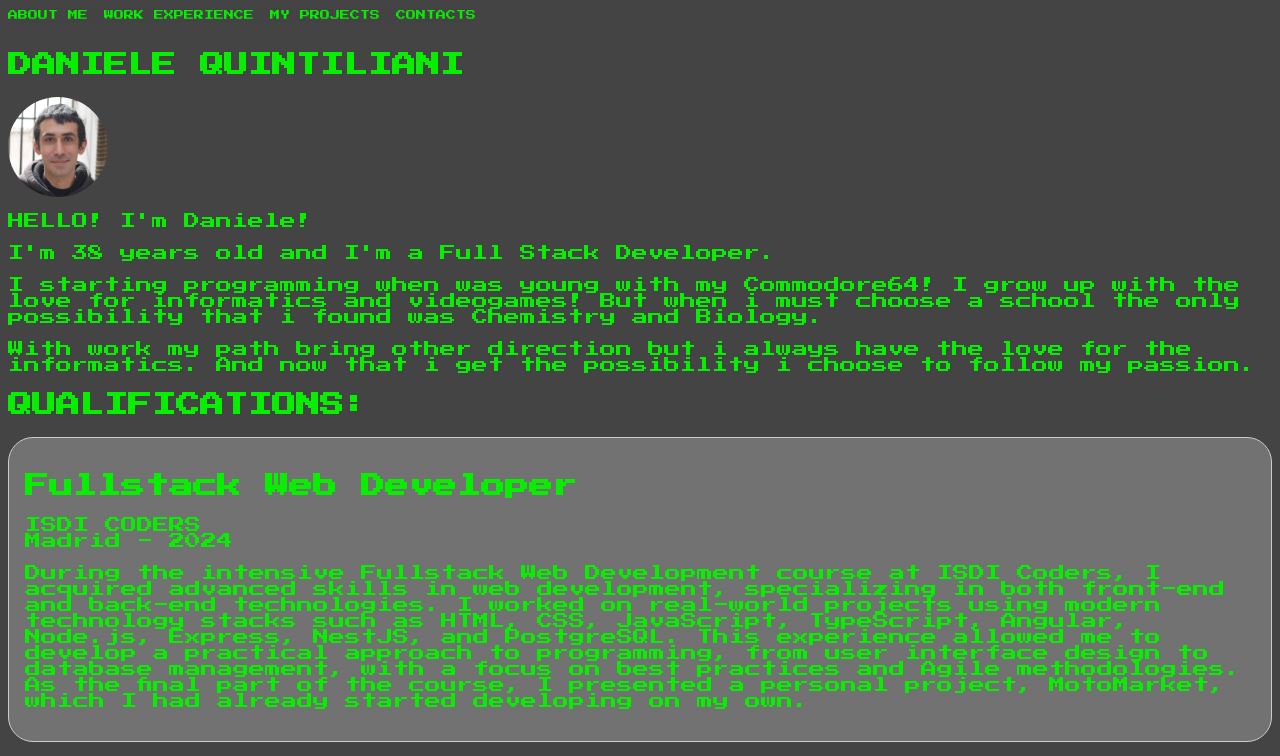
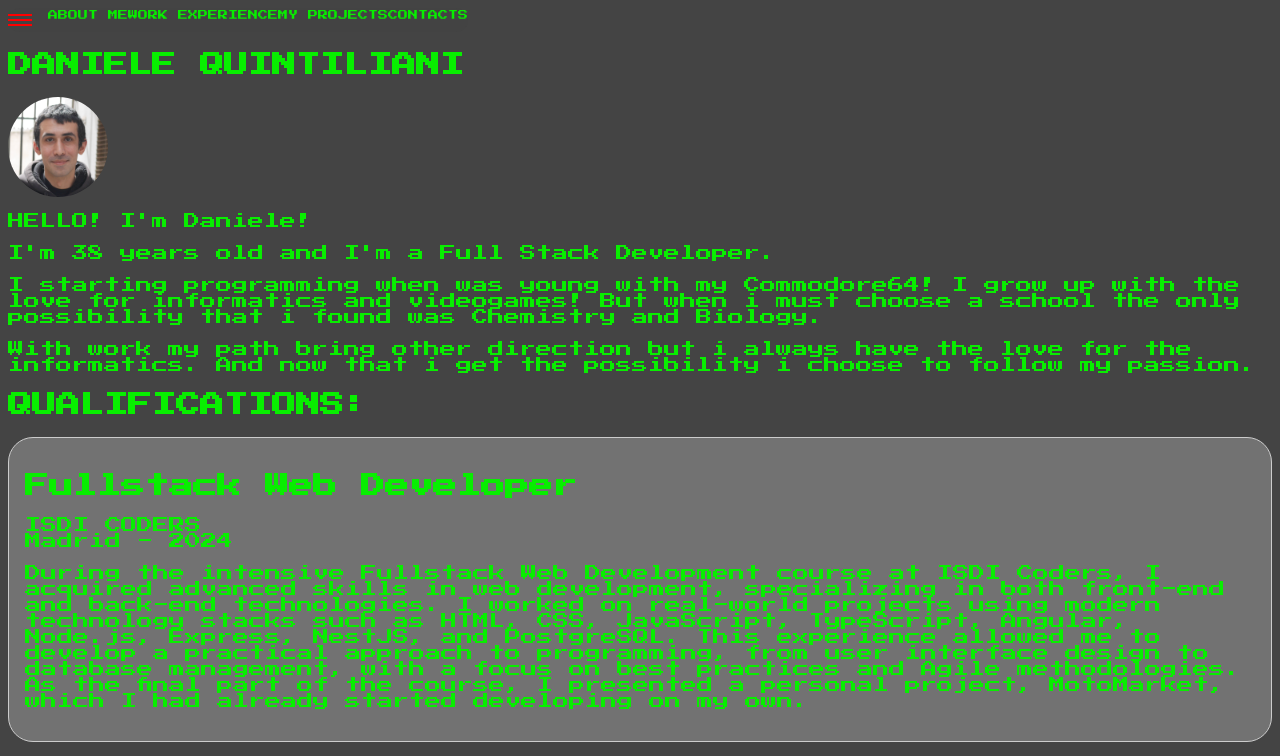
Before and after one commit to Malethik/portfolio, an Angular app: page / in a window 1280 px wide. Shown: the top 756 px of the page. Built offline with nearby package versions, Linux system fonts and the light colour scheme; no server answers.

Commit message:
added burger menu (HTML, CSS and logic)

```diff
--- a/src/app/header/header.component.css
+++ b/src/app/header/header.component.css
@@ -1,4 +1,80 @@
 :host {
+  nav {
+    .desktop-menu {
+      display: none;
+    }
+    .burger-menu {
+      width: 24px;
+      height: 24px;
+      cursor: pointer;
+    }
+    .burger-menu .burger-container {
+      position: relative;
+    }
+    .burger-menu .burger-container .burger-inner {
+      position: absolute;
+      z-index: 100;
+      width: 22px;
+      left: 0px;
+      top: 11px;
+      border: 1px solid #ff0000;
+      transition: border-color 0.2s ease-in 0.2s;
+    }
+    .burger-menu .burger-container .burger-inner::before {
+      position: absolute;
+      content: "";
+      top: -6px;
+      left: -1px;
+      width: 22px;
+      border: 1px solid #ff0000;
+      transition: top 0.2s ease-in 0.3s, transform ease-in 0.2s;
+    }
+    .burger-menu .burger-container .burger-inner::after {
+      position: absolute;
+      content: "";
+      top: 4px;
+      left: -1px;
+      width: 22px;
+      border: 1px solid #ff0000;
+      transition: top 0.2s ease-in 0.3s, transform ease-in 0.2s;
+    }
+    .burger-menu.active .burger-container .burger-inner {
+      border-color: transparent;
+      transition: border-color ease-in 0.1s;
+    }
+    .burger-menu.active .burger-container .burger-inner::before {
+      top: -1px;
+      transform: rotate(-45deg);
+      transition: top ease-out 0.2s, transform 0.2s ease-out 0.3s;
+    }
+    .burger-menu.active .burger-container .burger-inner::after {
+      top: -1px;
+      transform: rotate(45deg);
+      transition: top ease-out 0.2s, transform 0.2s ease-out 0.3s;
+    }
+    .menu {
+      list-style: none;
+      padding: 0;
+      margin: 0;
+      display: none;
+      z-index: 100;
+    }
+    .menu.visible {
+      display: flex;
+      flex-direction: column;
+      justify-content: space-evenly;
+      align-items: center;
+      gap: 1rem;
+      width: 100px;
+      height: 250px;
+      position: fixed;
+      z-index: 100;
+      top: 80px;
+      right: 0;
+      background-color: #3d3d3d3d;
+    }
+  }
+  @media (width > 450px) {
     header {
       position: absolute;
       nav {
@@ -11,8 +87,12 @@
         position: fixed;
         background-color: #444444a8;
         border-radius: 20px;
+      }
       span {
         cursor: pointer;
+      }
+      .desktop-menu {
+        display: flex;
       }
     }
   }
--- a/src/app/header/header.component.html
+++ b/src/app/header/header.component.html
@@ -1,8 +1,32 @@
 <header>
   <nav>
-    <span (click)="scrollTo('section1')">ABOUT ME</span>
-    <span (click)="scrollTo('section3')">WORK EXPERIENCE</span>
-    <span (click)="scrollTo('section4')">MY PROJECTS</span>
-    <span (click)="scrollTo('section5')">CONTACTS</span>
+    <!-- MOBILE MENU -->
+    <div class="container navbar" appClickOutside (clickOutside)="closeMenu()">
+      <div
+        class="burger-menu"
+        (click)="onBurgerClicked()"
+        [class.active]="active"
+        role="button"
+        aria-roledescription="navigation menu"
+        tabindex="0"
+      >
+        <div class="burger-container">
+          <div class="burger-inner"></div>
+        </div>
+      </div>
+      <ul class="menu" [class.active]="active">
+        <li><span (click)="scrollTo('section1')">ABOUT ME</span></li>
+        <li><span (click)="scrollTo('section3')">WORK EXPERIENCE</span></li>
+        <li><span (click)="scrollTo('section4')">MY PROJECT</span></li>
+        <li><span (click)="scrollTo('section5')">CONTACTS</span></li>
+      </ul>
+    </div>
+    <!-- DESKTOP MENU -->
+    <div class="desktop-menu">
+      <span (click)="scrollTo('section1')">ABOUT ME</span>
+      <span (click)="scrollTo('section3')">WORK EXPERIENCE</span>
+      <span (click)="scrollTo('section4')">MY PROJECTS</span>
+      <span (click)="scrollTo('section5')">CONTACTS</span>
+    </div>
   </nav>
 </header>
--- a/src/app/header/header.component.ts
+++ b/src/app/header/header.component.ts
@@ -1,17 +1,44 @@
 import { ViewportScroller } from '@angular/common';
-import { Component } from '@angular/core';
+import { Component, EventEmitter, Input, OnInit, Output } from '@angular/core';
+import { ClickOutsideDirective } from '../core/directive/click-out-side.directive';
 
 @Component({
   selector: 'app-header',
   standalone: true,
-  imports: [],
+  imports: [ClickOutsideDirective],
   templateUrl: './header.component.html',
   styleUrl: './header.component.css',
 })
-export class HeaderComponent {
+export class HeaderComponent implements OnInit {
+  @Input() init: boolean | undefined;
+  @Output() opened = new EventEmitter();
+  active = false;
+
   constructor(private viewportScroller: ViewportScroller) {}
 
+  ngOnInit() {
+    this.active = this.init || false;
+  }
   scrollTo(elementId: string): void {
     this.viewportScroller.scrollToAnchor(elementId);
   }
+
+  onBurgerClicked() {
+    this.active = !this.active;
+    this.toggleMenuVisibility();
+    this.opened.emit();
+  }
+
+  closeMenu() {
+    this.active = false;
+    this.toggleMenuVisibility();
+  }
+  private toggleMenuVisibility() {
+    const menu = document.querySelector('.menu');
+    if (this.active) {
+      menu?.classList.add('visible');
+    } else {
+      menu?.classList.remove('visible');
+    }
+  }
 }
```
Lines whose indentation alone changed are shown as unchanged.
